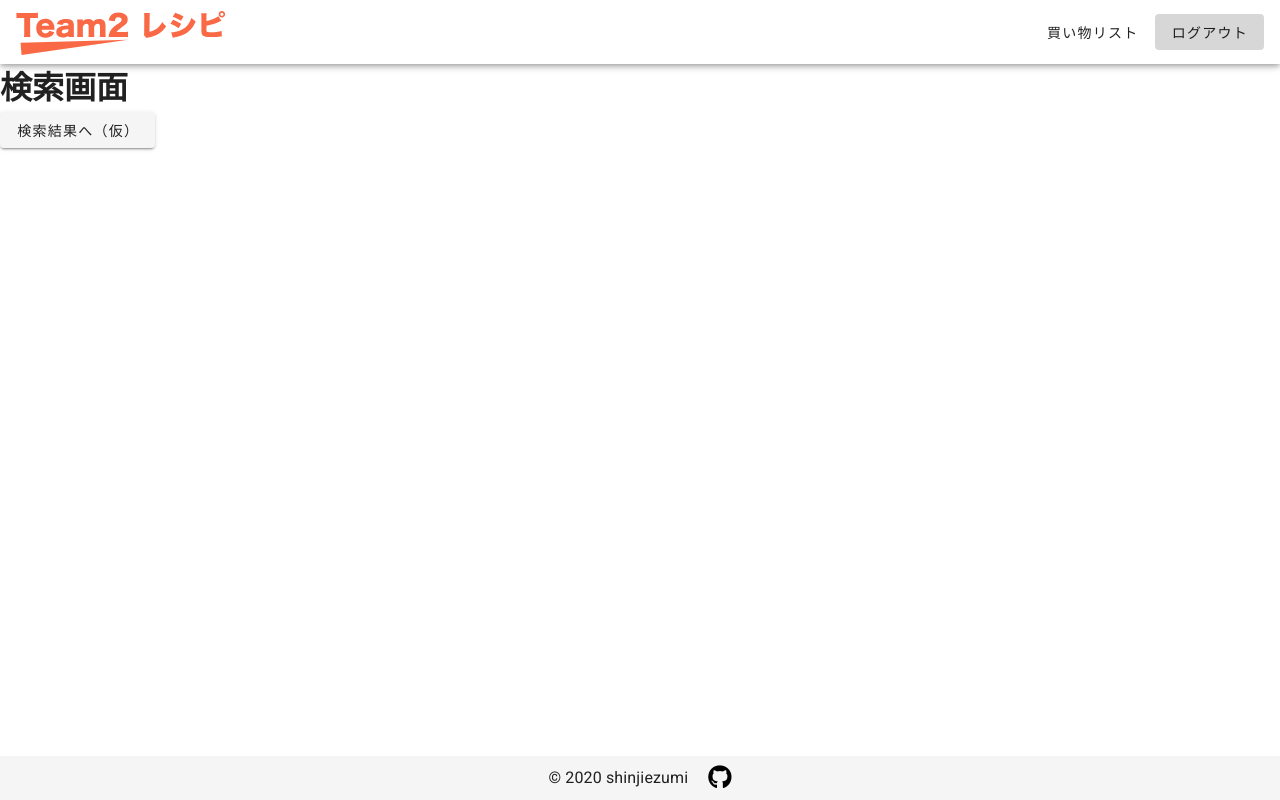
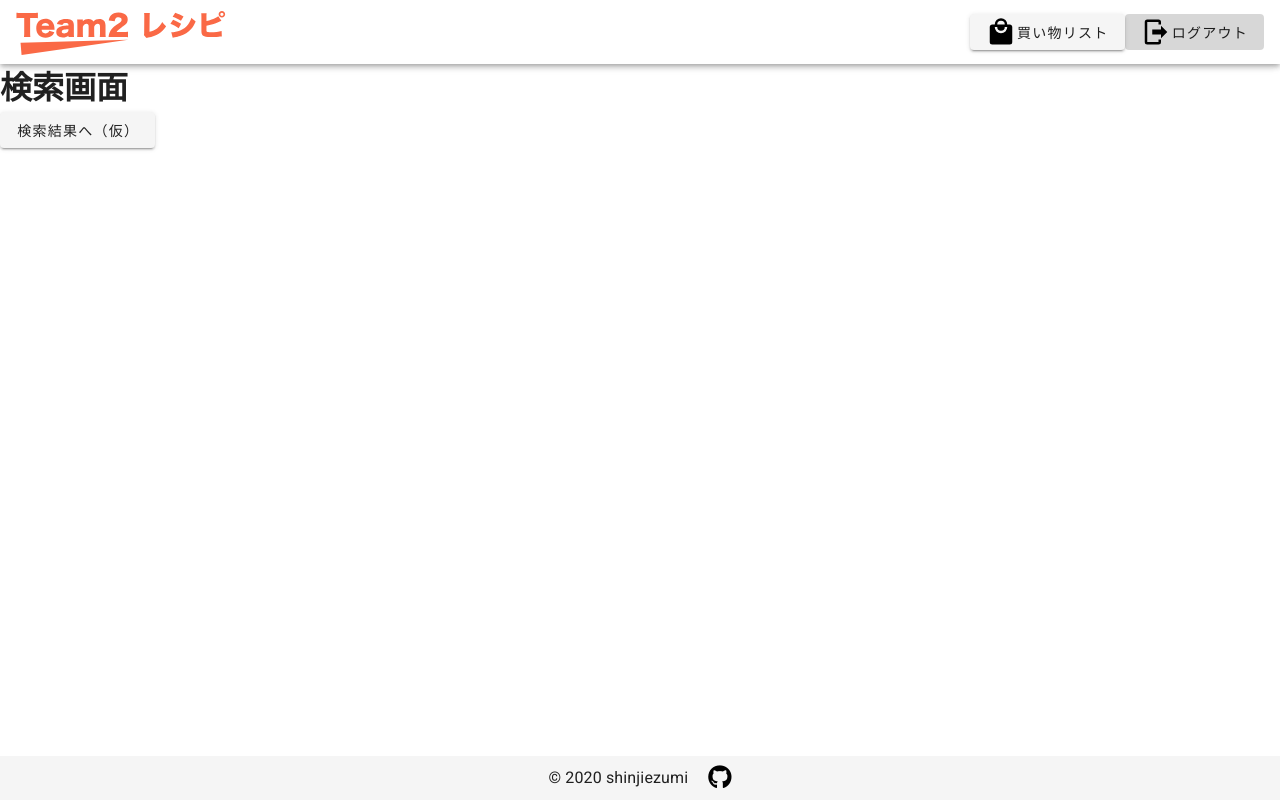
Before and after one commit to NKotani/AE2Team2, a Vue app in the folder src/front/: page / in a window 1280 px wide. Built offline with nearby package versions, Linux system fonts and the light colour scheme; no server answers.

Commit message:
header完成

```diff
--- a/src/front/src/components/Header.vue
+++ b/src/front/src/components/Header.vue
@@ -14,13 +14,25 @@
       </v-app-bar-title>
       <v-spacer />
       <div class="d-flex align-center">
-        <v-btn to="/wishlist" text>
+        <v-btn to="/wishlist">
+          <v-img
+            :src="require('../assets/shopping.svg')"
+            contain
+            max-height="30"
+            max-width="30"
+          />
           買い物リスト
         </v-btn>
       </div>
       <div class="d-flex align-center">
         <!-- logout機能ないのでTopに飛ぶ -->
         <v-btn to="/" text>
+          <v-img
+            :src="require('../assets/logout.svg')"
+            contain
+            max-height="30"
+            max-width="30"
+          />
           ログアウト
         </v-btn>
       </div>
@@ -29,6 +41,7 @@
 </template>
 
 <script>
+
 export default {
   name: 'Header',
   data() {
```
Also changed, not shown: src/front/src/assets/logout.svg (added), src/front/src/assets/shopping.svg (added).
